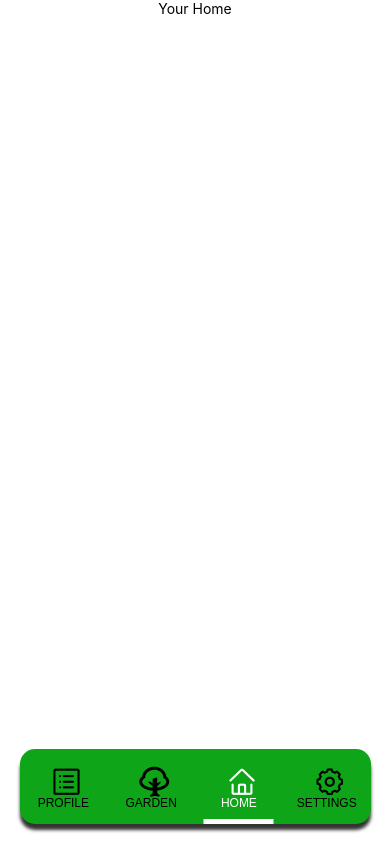
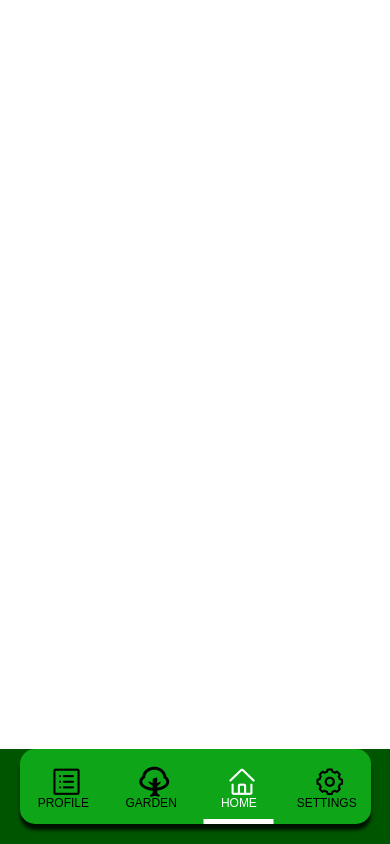
Before and after one commit to gordon-cs/cps350-2022-p1-chu-wang-eckart, a React Native app in the folder TeamProject/: screen /Home in a window 390 px wide. Built offline with nearby package versions, Linux system fonts and the light colour scheme.

Commit message:
Added: basic layout of the home screen

```diff
--- a/TeamProject/App.ThemeStyle.js
+++ b/TeamProject/App.ThemeStyle.js
@@ -1,13 +1,13 @@
 // custom color name
-let green = '#0EA518';
-// let green_d = '#0AD03F';
+let theme1 = '#0EA518';
+let theme2 = '#005501';
 
 // light mode
 
 // dark mode
 
 // default style settings
-let tabBgColors = green;    // tab background color
+let tabBgColors = theme1;    // tab background color
 let tabActiveColors = 'white';
 let tabInactiveColors = 'black';
 let tabFontSize = 12;
@@ -15,4 +15,5 @@ let tabFontFamilies = ['sans-serif-medium', 'Arial'];
 let tabIconSize = 30;
 
 export {tabBgColors, tabActiveColors, tabInactiveColors,
-    tabFontSize, tabFontFamilies, tabIconSize};
+    tabFontSize, tabFontFamilies, tabIconSize,
+    theme1, theme2};
--- a/TeamProject/App.js
+++ b/TeamProject/App.js
@@ -10,7 +10,8 @@ import { tabBgColors,
     tabInactiveColors,
     tabFontSize,
     tabFontFamilies,
-    tabIconSize } from './App.ThemeStyle.js';
+    tabIconSize,
+    theme2 } from './App.ThemeStyle.js';
 import { AntDesign, Entypo } from '@expo/vector-icons';
 import { createMaterialTopTabNavigator } from '@react-navigation/material-top-tabs';
 
@@ -25,11 +26,14 @@ export default function App() {
     let screenWidth = Dimensions.get('window').width;
     let indicatorWidth = screenWidth * .9 * .25;
 
+
+
     return (
         <NavigationContainer>
             <Tab.Navigator
                 initialRouteName='Home'
                 tabBarPosition='bottom'
+                style={{ backgroundColor: theme2 }}
                 screenOptions={{
                     tabBarActiveTintColor: tabActiveColors,
                     tabBarInactiveTintColor: tabInactiveColors,
@@ -40,12 +44,16 @@ export default function App() {
                         left: indicatorWidth * .1,
                         height: 5
                     },
+                    cardStyle: {
+                        backgroundColor: 'black',
+                      },
                     tabBarStyle: {
                         height: 75,
                         width: screenWidth * .9,
                         left: screenWidth * .05,
                         right: screenWidth * .05,
                         backgroundColor: tabBgColors,
+                        overflow: 'visible',
                         borderRadius: 15,
                         paddingTop: tabPaddingTop,
                         marginBottom: 20,
@@ -59,9 +67,7 @@ export default function App() {
                         fontSize: tabFontSize,
                         fontFamily: tabFontFamily,
                     },
-                }}
-
-                >
+                }}>
                 <Tab.Screen
                     name="Profile"
                     component={Profile}
--- a/TeamProject/package.json
+++ b/TeamProject/package.json
@@ -22,6 +22,7 @@
     "react-dom": "17.0.1",
     "react-native": "0.64.3",
     "react-native-paper": "^4.11.2",
+    "react-native-scrolling-images": "^1.0.5",
     "react-native-tab-view": "^3.1.1",
     "react-native-vector-icons": "^9.0.0",
     "react-native-web": "0.17.1"
--- /dev/null
+++ b/TeamProject/src/Home/Suggestion/suggestion.js
@@ -0,0 +1,19 @@
+import { View, ImageBackground } from 'react-native';
+import styles from './suggestion.style.js';
+'use strict';
+
+const Suggestion = () => {
+
+
+
+    return (
+        <View style={styles.container}>
+            <ImageBackground
+                source={require('./../../image/demo.png')}
+                resizeMode='repeat'
+                style={styles.backgroundImage} />
+        </View>
+    )
+}
+
+export default Suggestion;
--- /dev/null
+++ b/TeamProject/src/Home/Suggestion/suggestion.style.js
@@ -0,0 +1,21 @@
+import { StyleSheet } from 'react-native';
+import { theme2 } from './../../../App.ThemeStyle.js';
+
+export default StyleSheet.create({
+    container: {
+        flex: 1,
+        paddingBottom: 0,
+        backgroundColor: theme2,
+        alignItems: 'center',
+    },
+    // background image style from
+    // https://medium.com/@mateus17v/a-simple-animation-for-background-react-native-using-animated-498272a69fa4
+    backgroundImage: {
+        width: '100%',
+        height: '100%',
+        position: 'absolute',
+        left: 0,
+        flex: 1,
+        opacity: .5,
+    }
+})
--- /dev/null
+++ b/TeamProject/src/Home/Weather/weather.js
@@ -0,0 +1,13 @@
+import { View } from 'react-native';
+import styles from './weather.style.js';
+'use strict';
+
+const Weather = () => {
+    return (
+        <View style={styles.container}>
+
+        </View>
+    )
+}
+
+export default Weather;
--- a/TeamProject/.expo-shared/assets.json
+++ b/TeamProject/src/Home/Weather/weather.style.js
@@ -1,4 +1,10 @@
-{
-  "12bb71342c6255bbf50437ec8f4441c083f47cdb74bd89160c15e4f43e52a1cb": true,
-  "40b842e832070c58deac6aa9e08fa459302ee3f9da492c7e77d93d2fbf4a56fd": true
-}
+import { StyleSheet } from 'react-native';
+import { theme1 } from './../../../App.ThemeStyle.js';
+
+export default StyleSheet.create({
+    container: {
+        flex: 1,
+        backgroundColor: theme1,
+        alignItems: 'center',
+    },
+})
--- a/TeamProject/src/Home/home.js
+++ b/TeamProject/src/Home/home.js
@@ -1,11 +1,14 @@
-import { View, Text } from 'react-native';
+import { View } from 'react-native';
 import styles from './home.style.js';
+import Weather from './Weather/weather.js';
+import Suggestion from './Suggestion/suggestion.js';
 'use strict';
 
 const Home = () => {
     return (
         <View style={styles.container}>
-            <Text>Your Home</Text>
+            <Weather />
+            <Suggestion />
         </View>
     )
 }
```
Also changed, not shown: TeamProject/src/image/demo.png (added), 1 other file (tests, documents, lock files or other folders).
